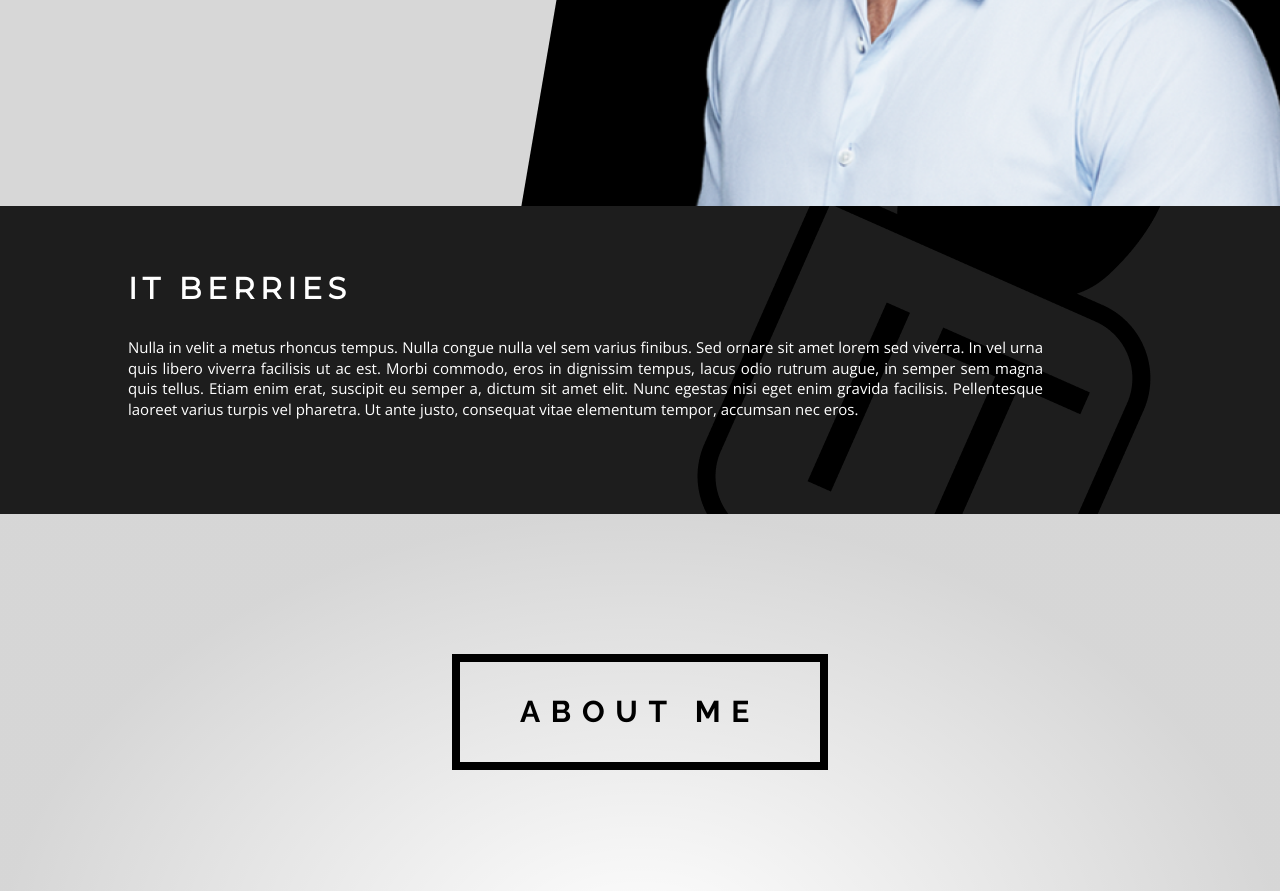
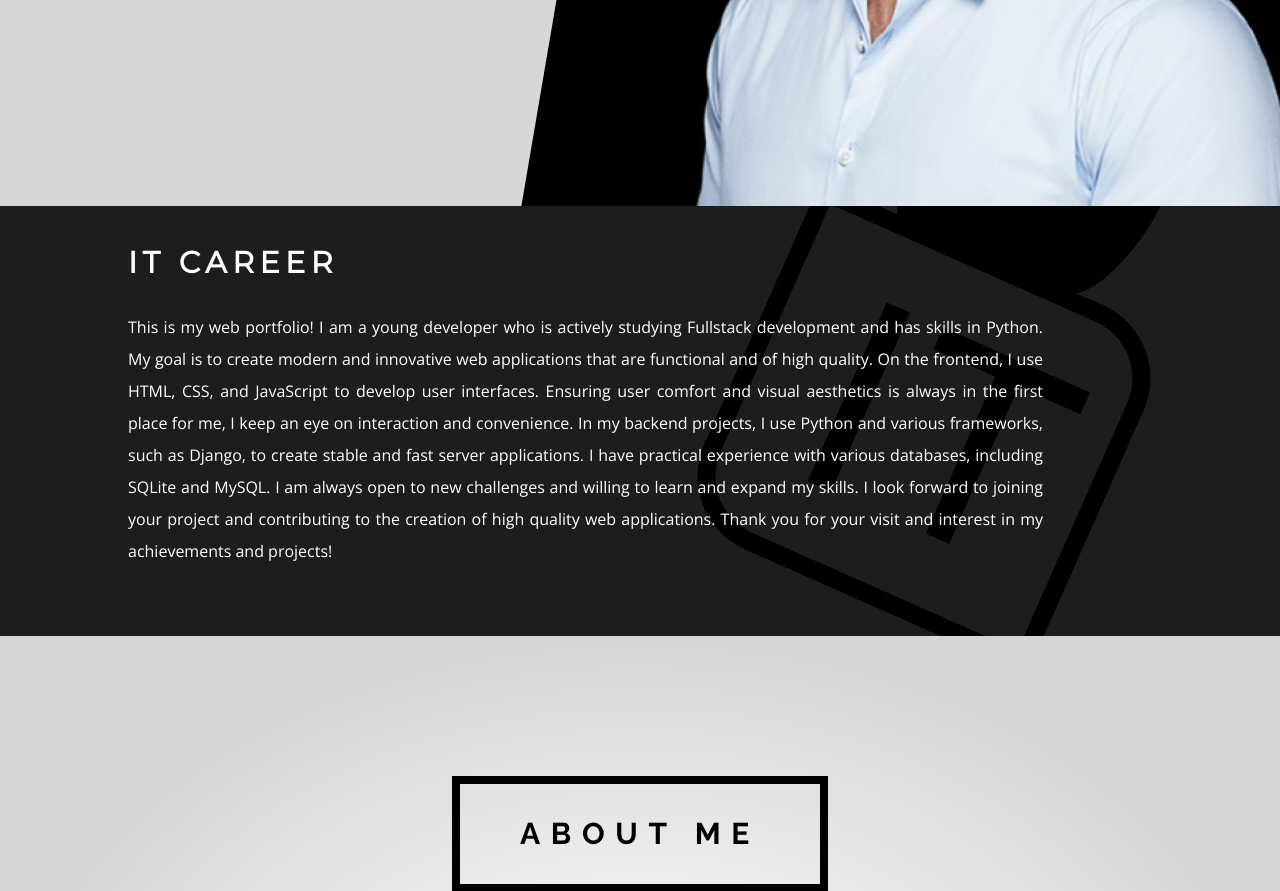
Before and after one commit to OleksPro/Portfolio, a Django app: page / in a window 1280 px wide. Shown: the part 594-1485 px from the top of the page. Run offline with Django 4.2, Linux system fonts and the light colour scheme; data that the repository does not hold is empty.

Commit message:
change placeholder in forms.py, add language links

```diff
--- a/portfolio/main/forms.py
+++ b/portfolio/main/forms.py
@@ -3,22 +3,22 @@ from django import forms
 
 class ContactForm(forms.Form):
     name = forms.CharField(
-        max_length=100, widget=forms.TextInput(
-        attrs={'placeholder': 'ENTER YOUR NAME*'}),
+        max_length=100, widget=forms.TextInput(),
         required=True
         )
-    email = forms.EmailField(widget=forms.TextInput(
-        attrs={'placeholder': 'ENTER YOUR EMAIL*'}),
+    email = forms.EmailField(widget=forms.TextInput(),
         required=True
         )
     phone_number = forms.CharField(
         max_length=13,
-        widget=forms.TextInput(attrs={'placeholder': 'PHONE NUMBER'}),
-        required=False)
-
+        widget=forms.TextInput(),
+        required=False
+        )
     message = forms.CharField(
-        widget=forms.Textarea(attrs={'placeholder': 'YOUR MESSAGE*'}),
-        required=True)
+        max_length=1000,
+        widget=forms.Textarea(),
+        required=True
+        )
 
     def __str__(self):
         return self.name
--- a/portfolio/main/static/main/css/style.css
+++ b/portfolio/main/static/main/css/style.css
@@ -395,7 +395,7 @@ table {
 }
 
 .my_desctiption_main {
-    padding: 5vw 10vw;
+    padding: 3vw 10vw;
     z-index: 2;
 }
 
@@ -417,10 +417,10 @@ table {
     color: #FFF;
     text-align: justify;
     font-family: 'Open Sans', sans-serif;
-    font-size: 15px;
+    font-size: 16px;
     font-style: normal;
     font-weight: 400;
-    line-height: 138.682%;
+    line-height: 200%;
 }
 
 /* .my_desctiption_button {
@@ -980,3 +980,21 @@ label[for="id_message"] {
     padding-top: 40px;
     text-align: center;
 }
+
+.lenguage {
+    display: flex;
+    padding: 30px 0px;
+    gap: 30px;
+}
+
+.lenguage a {
+    text-decoration: none;
+    color: #fff;
+    font-family: 'Montserrat', sans-serif;
+    border-bottom: 2px solid transparent; /* Додайте початкову лінію і встановіть її прозорість */
+    transition: border-bottom 0.2s ease-in-out; /* Додайте плавність для лінії */
+}
+
+.lenguage a:hover {
+    border-bottom: 2px solid #fff; /* Змініть кольор лінії при наведенні курсору */
+}
--- a/portfolio/main/templates/main/home.html
+++ b/portfolio/main/templates/main/home.html
@@ -66,16 +66,22 @@
     <!-- -----my desctiption----- -->
     <div class="my_desctiption">
         <div class="my_desctiption_main">
-            <div class="my_desctiption_title">IT BERRIES</div>
+            <div class="my_desctiption_title">IT CAREER</div>
             <div class="my_desctiption_about">
-                Nulla in velit a metus rhoncus tempus.
-                Nulla congue nulla vel sem varius finibus.
-                Sed ornare sit amet lorem sed viverra. In vel urna quis libero viverra
-                facilisis ut ac est. Morbi commodo, eros in dignissim tempus, lacus odio rutrum augue,
-                in semper sem magna quis tellus. Etiam enim erat, suscipit eu semper a,
-                dictum sit amet elit. Nunc egestas nisi eget enim gravida facilisis.
-                Pellentesque laoreet varius turpis vel pharetra. Ut ante justo,
-                consequat vitae elementum tempor, accumsan nec eros.
+                This is my web portfolio!
+                 I am a young developer who is actively studying Fullstack development
+                 and has skills in Python. My goal is to create modern and innovative
+                 web applications that are functional and of high quality.
+                 On the frontend, I use HTML, CSS, and JavaScript to develop user interfaces.
+                 Ensuring user comfort and visual aesthetics is always in the
+                 first place for me, I keep an eye on interaction and convenience.
+                 In my backend projects, I use Python and various frameworks,
+                 such as Django, to create stable and fast server applications.
+                 I have practical experience with various databases, including SQLite and MySQL.
+                 I am always open to new challenges and willing to learn and expand my skills.
+                 I look forward to joining your project and contributing
+                 to the creation of high quality web applications.
+                 Thank you for your visit and interest in my achievements and projects!
             </div>
             <!-- <div class="my_desctiption_button">
                 <a href="">READ MORE</a>
@@ -161,9 +167,9 @@
         </div>
         <div class="portfolio_main">
             <div class="portfolio_menu">
-                <div class="menu_link active"><a href="#">ALL</a></div>
-                <div class="menu_link"><a href="#">CODED</a></div>
-                <div class="menu_link"><a href="#">DESIGNED</a></div>
+                <div class="menu_link active"><a href="#" onclick="return false;">ALL</a></div>
+                <div class="menu_link"><a href="#" onclick="return false;">CODED</a></div>
+                <div class="menu_link"><a href="#" onclick="return false;">DESIGNED</a></div>
             </div>
         </div>
         <div class="portfolio_sites">
@@ -198,13 +204,37 @@
             </ul>
         {% endif %}
 
-        <form method="post" action="" class="contact_form" lang="eu" autocomplete="off">
+        <!-- <form method="post" action="" class="contact_form" lang="eu" autocomplete="off">
             {% csrf_token %}
             {{ contact_form.as_p }}
             <div class="contact_buttom_container">
                 <button class="contact_buttom" type="submit">SUBMIT</button>
             </div>
+        </form> -->
+
+        <form method="post" action="" class="contact_form" lang="eu" autocomplete="off">
+            {% csrf_token %}
+            <label for="{{ contact_form.name.id_for_label }}">Name:</label>
+            <input type="text" name="{{ contact_form.name.name }}" id="{{ contact_form.name.id_for_label }}"
+                   placeholder="ENTER YOUR NAME*" maxlength="{{ contact_form.name.max_length }}" required>
+
+            <label for="{{ contact_form.email.id_for_label }}">Email:</label>
+            <input type="email" name="{{ contact_form.email.name }}" id="{{ contact_form.email.id_for_label }}"
+                   placeholder="ENTER YOUR EMAIL*" required>
+
+            <label for="{{ contact_form.phone_number.id_for_label }}">Phone Number:</label>
+            <input type="text" name="{{ contact_form.phone_number.name }}" id="{{ contact_form.phone_number.id_for_label }}"
+                   placeholder="PHONE NUMBER" maxlength="{{ contact_form.phone_number.max_length }}">
+
+            <label for="{{ contact_form.message.id_for_label }}">Message:</label>
+            <textarea name="{{ contact_form.message.name }}" id="{{ contact_form.message.id_for_label }}"
+                      placeholder="YOUR MESSAGE*" required></textarea>
+
+            <div class="contact_buttom_container">
+                <button class="contact_buttom" type="submit">SUBMIT</button>
+            </div>
         </form>
+
 
     </section>
 </body>
@@ -225,6 +255,10 @@
             {% endfor %}
         </div>
         <p class="copy_text">&copy;2024 Olexandr Prokopenko All Rights Reserved.</p>
+        <div class="lenguage">
+            <a href="">English</a>
+            <a href="">Ukrainian</a>
+        </div>
     </div>
 </footer>
 </html>
```
